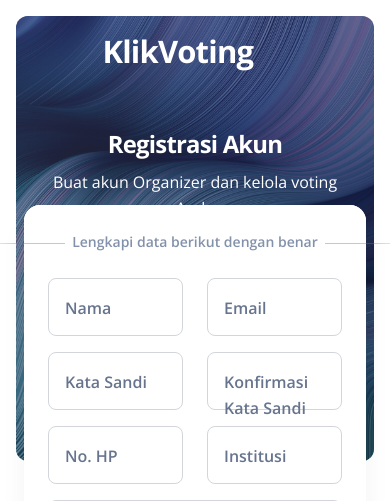
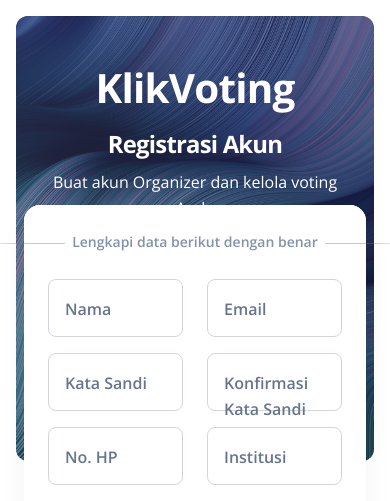
Before and after one commit to bemrdo/klikvoting, a Flask app: page /registration/ in a window 390 px wide. Shown: the top 501 px of the page. Run offline with Flask 2, Linux system fonts and the light colour scheme; parts of the project's set-up code (start-up, migrations or seed data) failed here and were passed over; some libraries are stand-ins or nearby versions.

Commit message:
update header

```diff
--- a/templates/registration.html
+++ b/templates/registration.html
@@ -1,7 +1,7 @@
 {% extends 'base.html' %}
 {% block sub_content %}
 
-<div class="container position-sticky z-index-sticky top-0">
+<div class="container position-sticky z-index-sticky top-0 d-none d-md-block">
     <div class="row">
         <div class="col-6">
             <!-- Navbar -->
@@ -25,7 +25,8 @@
             <div class="container">
                 <div class="row justify-content-center">
                     <div class="col-lg-5 text-center mx-auto">
-                        <h3 class="text-white mb-2 mt-6">Registrasi Akun</h3>
+                        <h1 class="display-2 font-weight-bolder text-white d-block d-md-none">KlikVoting</h1>
+                        <h3 class="text-white mb-2 mt-md-6 mt-3">Registrasi Akun</h3>
                         <p class="text-lead text-white">Buat akun Organizer dan kelola voting Anda</p>
                     </div>
                 </div>
```
